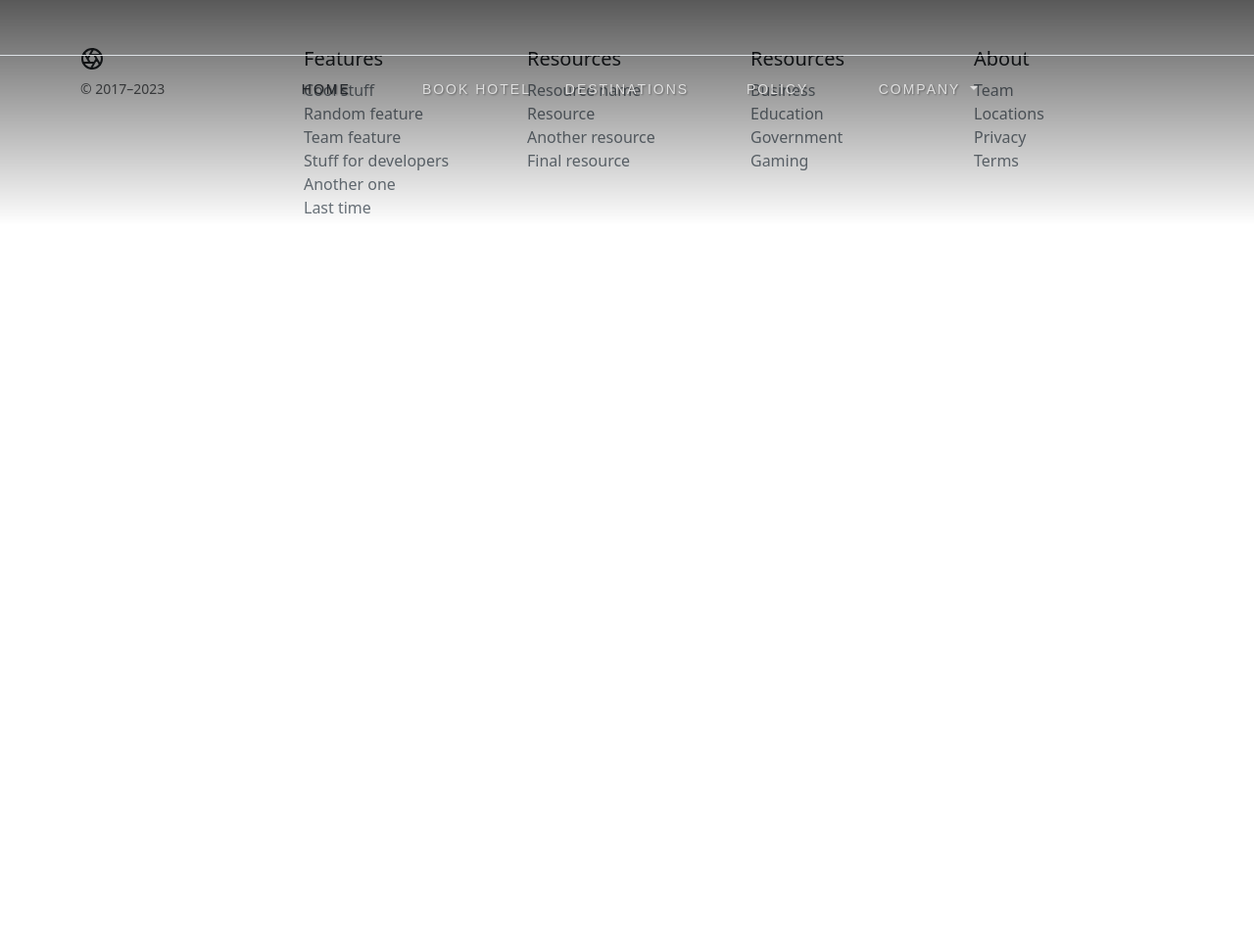
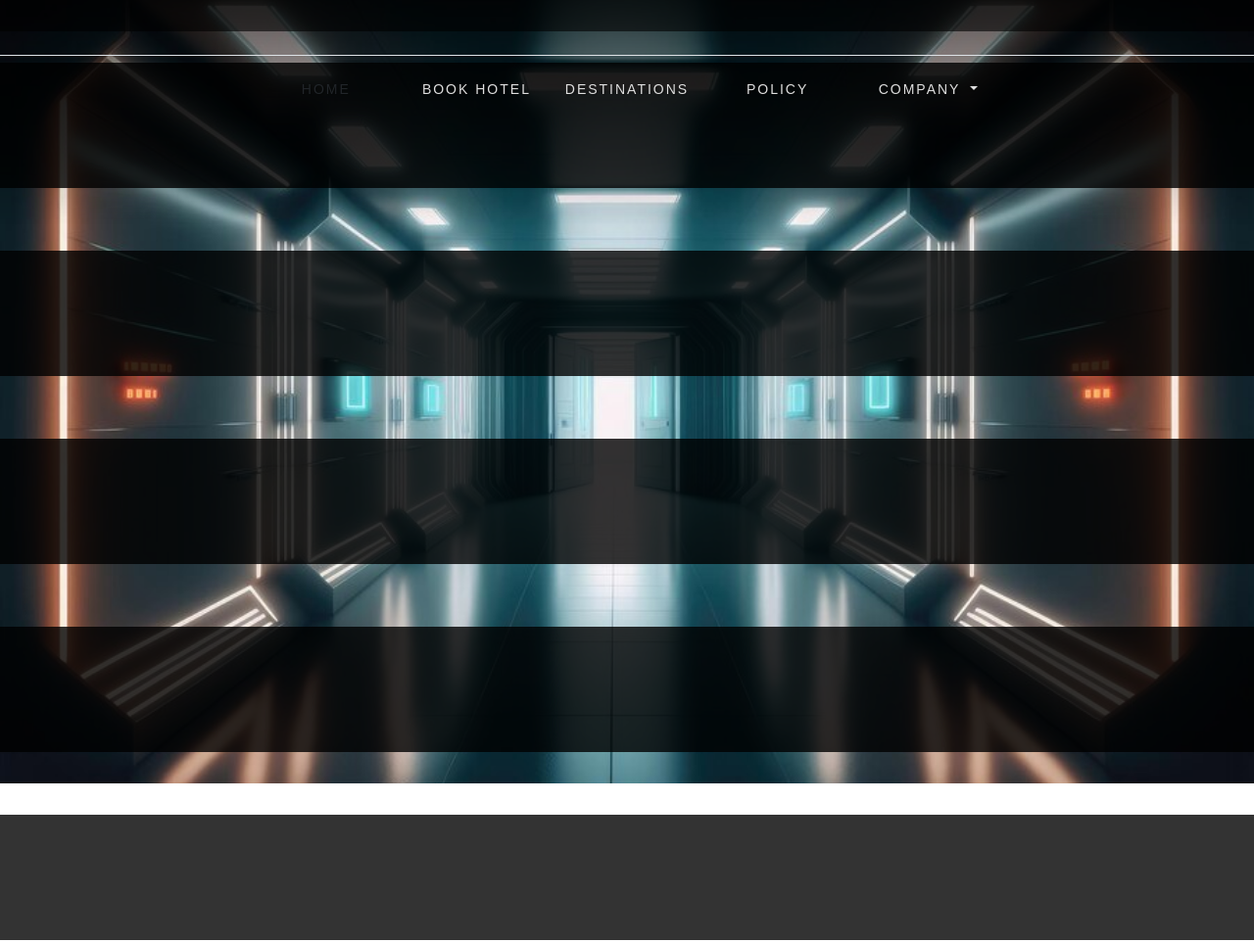
Before and after one commit to MariferVL/MariferVL.github.io, a website: page public/index.html in a window 1280 px wide. Shown: the top 963 px of the page at 98% size. Before the commit the page ends 800 px from the top, so only its background shows below. Drawn offline with nearby package versions, Linux system fonts and the light colour scheme.

Commit message:
add website squeleton

```diff
--- a/public/index.html
+++ b/public/index.html
@@ -39,7 +39,7 @@
 </head>
 
 <body>
-
+  <div class="background"></div>
   <header>
     <div id="mainNavigation">
       <nav role="navigation">
@@ -85,7 +85,32 @@
       </div>
     </div>
   </header>
-
+  <main>
+    <section id="video">
+      <!-- Inserta aquí el video con versión en inglés y español -->
+    </section>
+    <section id="about">
+      <!-- Contenido sobre ti -->
+    </section>
+    <section id="life">
+      <!-- Contenido sobre tu vida y gustos -->
+    </section>
+    <section id="projects">
+      <!-- Tus proyectos en frontend, Python y UX Design -->
+    </section>
+    <section id="storytelling">
+      <!-- Storytelling según la idea de UX Design -->
+    </section>
+    <section id="cv">
+      <!-- Enlaces a tu CV en inglés y español -->
+    </section>
+    <section id="contact">
+      <!-- Información de contacto -->
+    </section>
+    <section id="blog">
+      <!-- Blog -->
+    </section>
+  </main>
   <footer class="container py-5">
     <div class="row">
       <div class="col-12 col-md">
--- a/public/styles.css
+++ b/public/styles.css
@@ -1,3 +1,52 @@
+/* Reset de estilos */
+* {
+  margin: 0;
+  padding: 0;
+  box-sizing: border-box;
+}
+
+/* Estilos globales */
+body {
+  font-family: Arial, sans-serif;
+}
+
+.background {
+  position: fixed;
+  top: 0;
+  left: 0;
+  width: 100%;
+  height: 100%;
+  background-image: url('/public/images/salaFuturista.jpg');
+  background-size: cover;
+  background-position: center;
+  z-index: -1;
+}
+
+header {
+  background-color: rgba(0, 0, 0, 0.6);
+  padding: 1rem;
+  position: fixed;
+  top: 0;
+  left: 0;
+  width: 100%;
+}
+
+
+section {
+  padding: 2rem;
+  background-color: rgba(0, 0, 0, 0.8);
+  color: white;
+  margin-top: 4rem;
+}
+
+/* Media queries para responsividad */
+@media screen and (min-width: 768px) {
+  section {
+    padding: 4rem;
+  }
+}
+
+
 
 /* Navbar */
 
```
